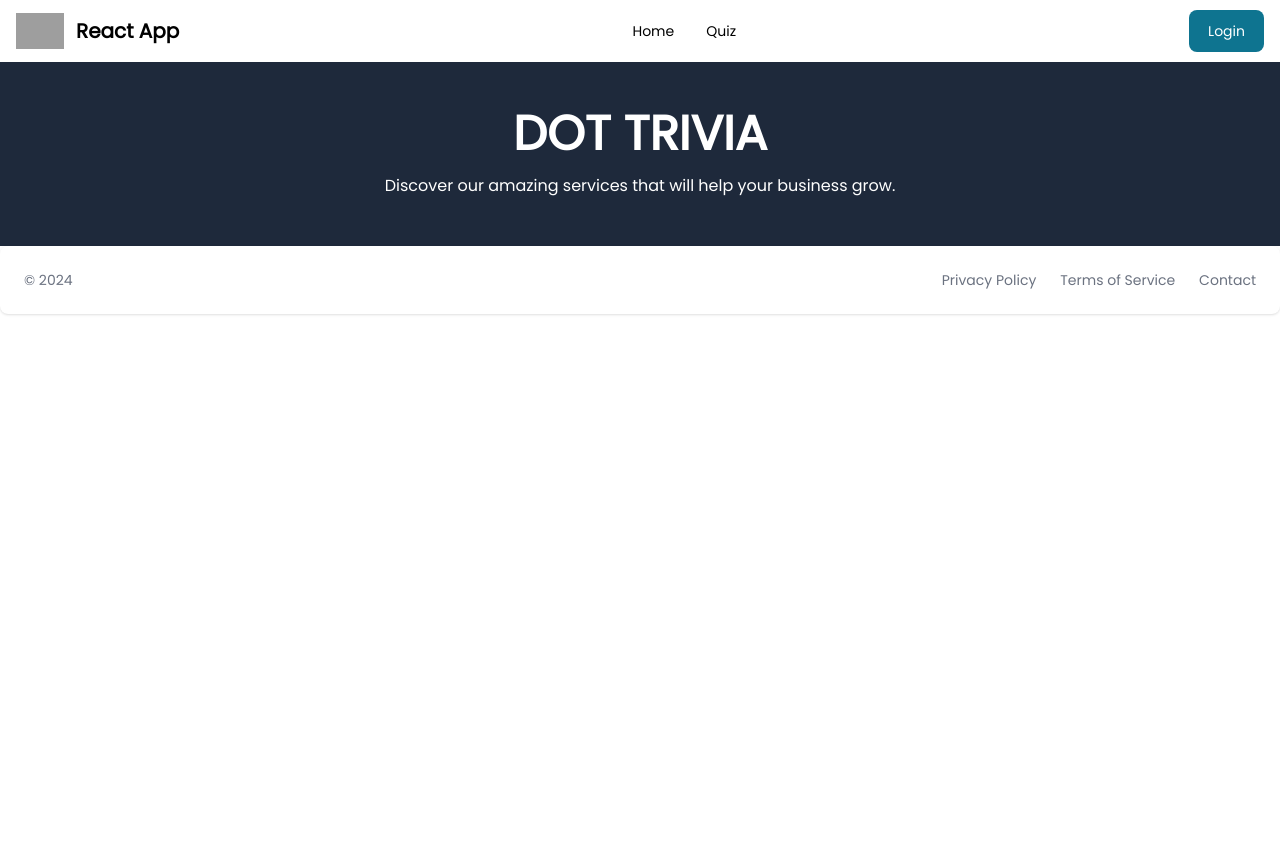
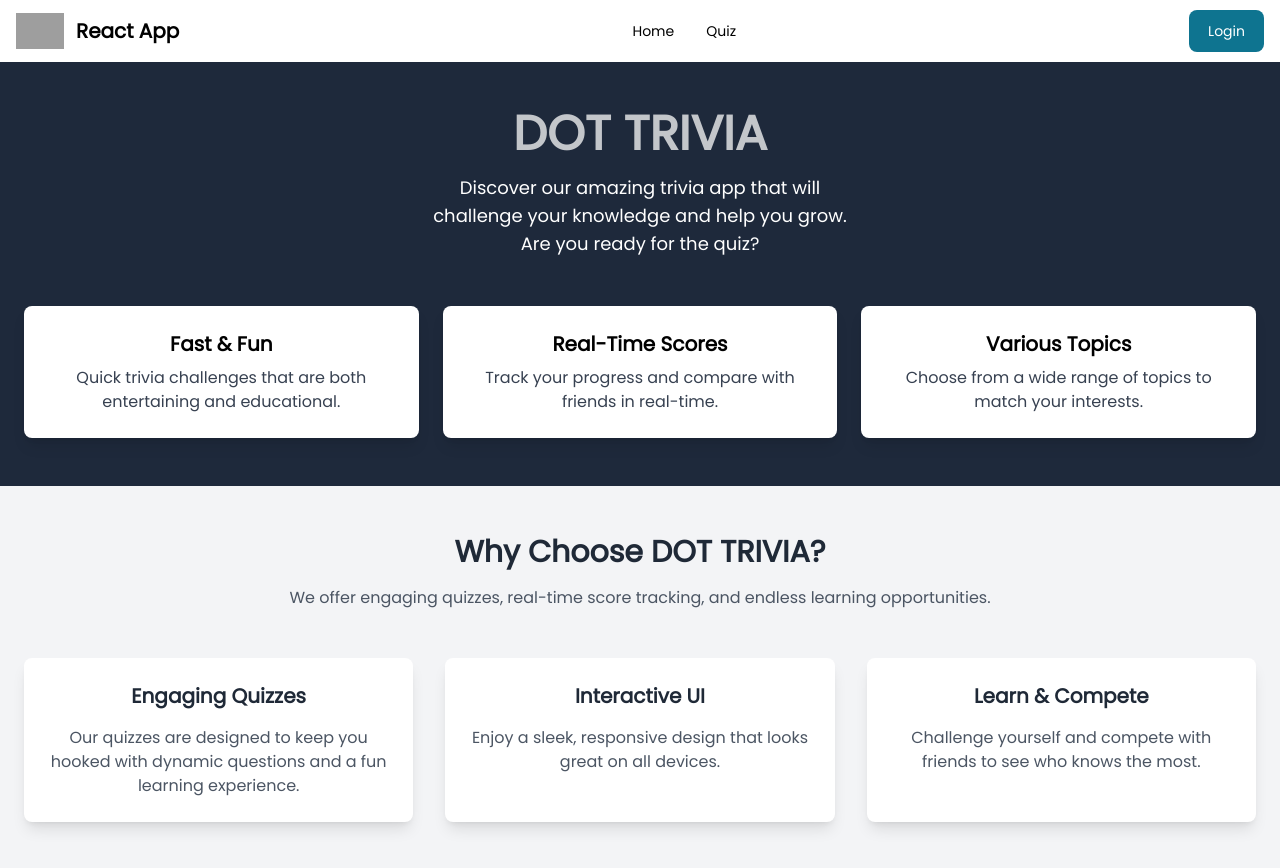
Before and after one commit to iskhafel/magang-trivia, a React (Vite) app: page / in a window 1280 px wide. Before the commit the page ends 800 px from the top, so only its background shows below. Built offline with nearby package versions, Linux system fonts and the light colour scheme; grey boxes are pictures that could not be loaded.

Commit message:
Update UI

```diff
--- a/src/pages/HomePage.jsx
+++ b/src/pages/HomePage.jsx
@@ -1,4 +1,3 @@
-import { Footer } from "flowbite-react";
 import Header from "../components/Header";
 
 export default function HomePage() {
@@ -7,24 +6,84 @@
       <Header />
 
       <section className="bg-slate-800">
-        <div className="container mx-auto px-6 py-12">
-          <div className="text-center">
-            <h1 className="text-5xl font-bold text-white">DOT TRIVIA</h1>
-            <p className="mt-4 text-white">
-              Discover our amazing services that will help your business grow.
+        <div className="container mx-auto px-6 py-12 flex flex-col items-center justify-center">
+          <div className="text-center mb-12">
+            <h1 className="text-5xl font-extrabold text-white animate-pulse">
+              DOT TRIVIA
+            </h1>
+            <p className="mt-4 text-lg text-white max-w-md mx-auto">
+              Discover our amazing trivia app that will challenge your knowledge
+              and help you grow. Are you ready for the quiz?
             </p>
+          </div>
+          {/* Decorative Cards */}
+          <div className="grid grid-cols-1 md:grid-cols-3 gap-6">
+            <div className="bg-white shadow-lg rounded-lg p-6 text-center transform hover:scale-105 transition duration-300">
+              <h3 className="text-xl font-bold">Fast & Fun</h3>
+              <p className="mt-2 text-gray-700">
+                Quick trivia challenges that are both entertaining and
+                educational.
+              </p>
+            </div>
+            <div className="bg-white shadow-lg rounded-lg p-6 text-center transform hover:scale-105 transition duration-300">
+              <h3 className="text-xl font-bold">Real-Time Scores</h3>
+              <p className="mt-2 text-gray-700">
+                Track your progress and compare with friends in real-time.
+              </p>
+            </div>
+            <div className="bg-white shadow-lg rounded-lg p-6 text-center transform hover:scale-105 transition duration-300">
+              <h3 className="text-xl font-bold">Various Topics</h3>
+              <p className="mt-2 text-gray-700">
+                Choose from a wide range of topics to match your interests.
+              </p>
+            </div>
           </div>
         </div>
       </section>
 
-      <Footer container={true}>
-        <Footer.Copyright href="#" year={2024} />
-        <Footer.LinkGroup>
-          <Footer.Link href="#">Privacy Policy</Footer.Link>
-          <Footer.Link href="#">Terms of Service</Footer.Link>
-          <Footer.Link href="#">Contact</Footer.Link>
-        </Footer.LinkGroup>
-      </Footer>
+      {/* Features Section */}
+      <section className="bg-gray-100 py-12">
+        <div className="container mx-auto px-6">
+          <div className="text-center mb-12">
+            <h2 className="text-3xl font-bold text-gray-800">
+              Why Choose DOT TRIVIA?
+            </h2>
+            <p className="mt-4 text-gray-600">
+              We offer engaging quizzes, real-time score tracking, and endless
+              learning opportunities.
+            </p>
+          </div>
+          <div className="grid grid-cols-1 md:grid-cols-3 gap-8">
+            <div className="bg-white shadow-lg rounded-lg p-6 text-center">
+              <h3 className="text-xl font-semibold text-gray-800">
+                Engaging Quizzes
+              </h3>
+              <p className="mt-4 text-gray-600">
+                Our quizzes are designed to keep you hooked with dynamic
+                questions and a fun learning experience.
+              </p>
+            </div>
+            <div className="bg-white shadow-lg rounded-lg p-6 text-center">
+              <h3 className="text-xl font-semibold text-gray-800">
+                Interactive UI
+              </h3>
+              <p className="mt-4 text-gray-600">
+                Enjoy a sleek, responsive design that looks great on all
+                devices.
+              </p>
+            </div>
+            <div className="bg-white shadow-lg rounded-lg p-6 text-center">
+              <h3 className="text-xl font-semibold text-gray-800">
+                Learn & Compete
+              </h3>
+              <p className="mt-4 text-gray-600">
+                Challenge yourself and compete with friends to see who knows the
+                most.
+              </p>
+            </div>
+          </div>
+        </div>
+      </section>
     </>
   );
 }
--- a/src/pages/LoginPage.jsx
+++ b/src/pages/LoginPage.jsx
@@ -33,7 +33,7 @@
         setError(false);
 
         setTimeout(() => {
-          navigate("/welcome-quiz");
+          navigate("/home");
         }, 1000);
       })
       .catch((error) => {
```
